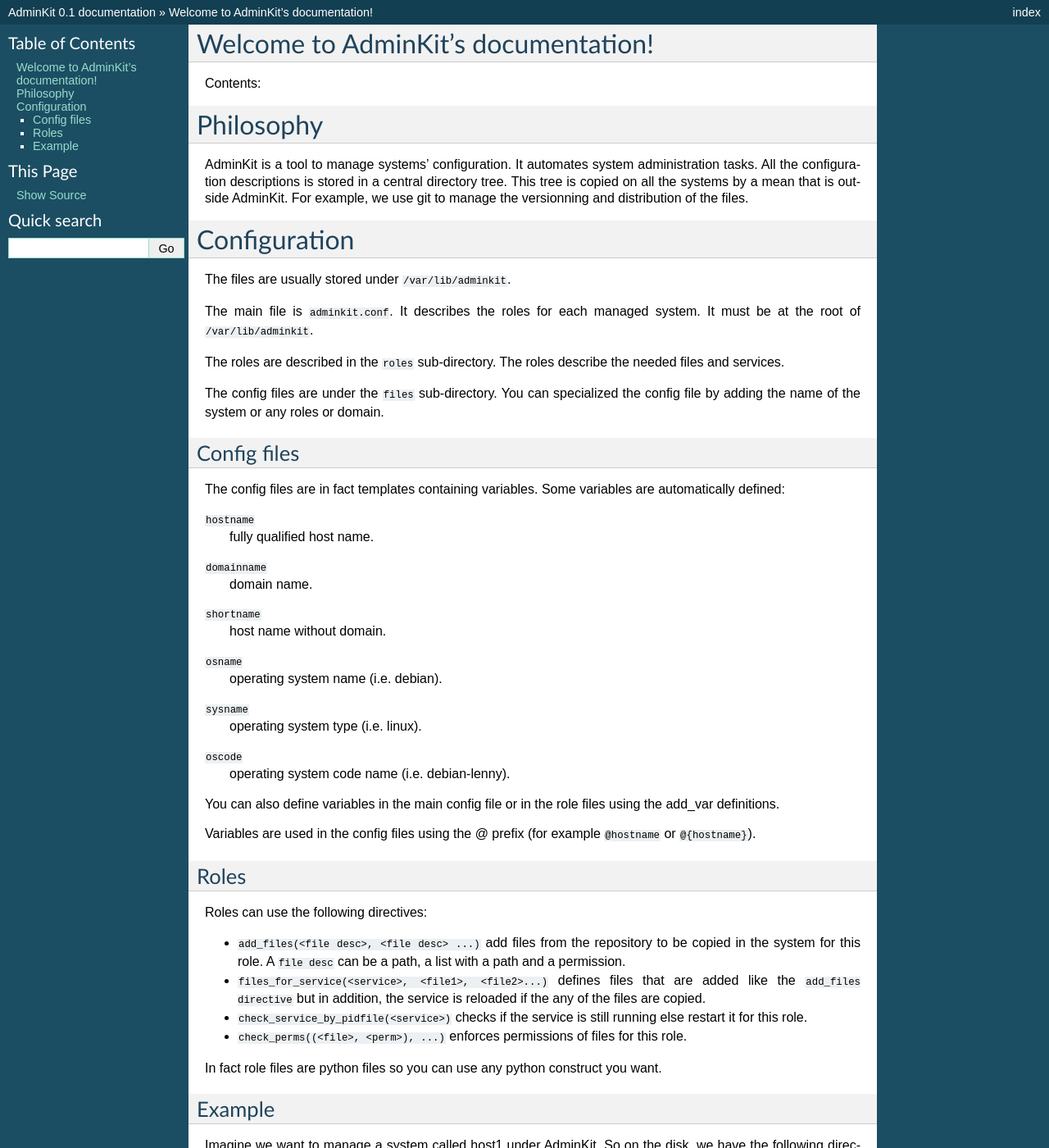
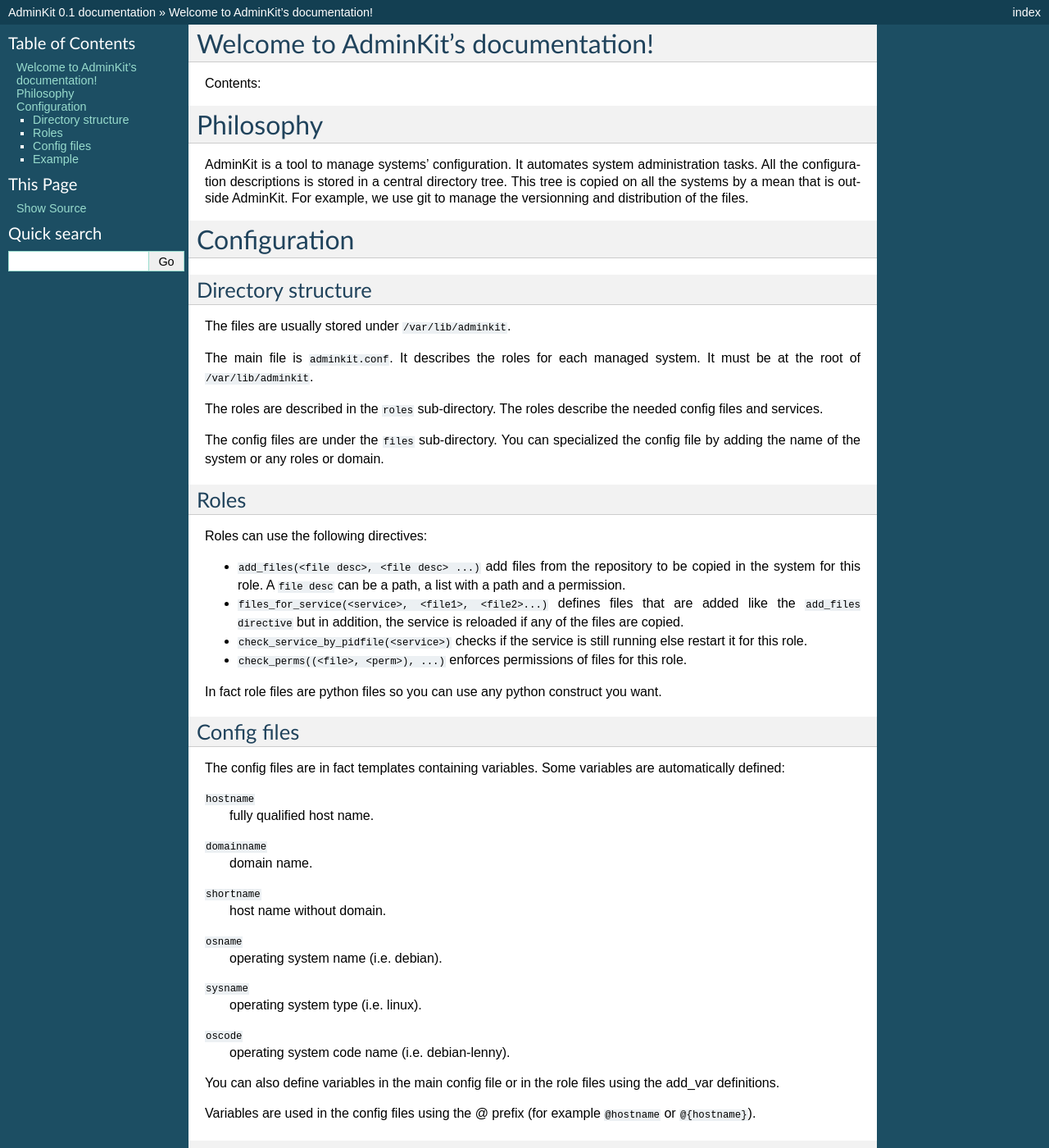
Before and after one commit to flepied/adminkit, a Sphinx documentation site: the page built from docs/adminkit.txt, in a window 1280 px wide and 1400 px high. Shown: the whole window at 82% size. Built offline with Sphinx 7.4.7, drawn with Linux system fonts in a browser that asks for light colours; some of the changed lines change nothing that is shown.

Commit message:
reorganized sections

```diff
--- a/docs/adminkit.txt
+++ b/docs/adminkit.txt
@@ -23,17 +23,42 @@
 Configuration
 =============
 
+Directory structure
+-------------------
+
 The files are usually stored under ``/var/lib/adminkit``.
 
 The main file is ``adminkit.conf``. It describes the roles for each
 managed system. It must be at the root of ``/var/lib/adminkit``.
 
 The roles are described in the ``roles`` sub-directory. The roles
-describe the needed files and services.
+describe the needed config files and services.
 
 The config files are under the ``files`` sub-directory. You can
 specialized the config file by adding the name of the system or any
 roles or domain.
+
+Roles
+-----
+
+Roles can use the following directives:
+
+- ``add_files(<file desc>, <file desc> ...)`` add files from the
+  repository to be copied in the system for this role. A ``file
+  desc`` can be a path, a list with a path and a permission.
+
+- ``files_for_service(<service>, <file1>, <file2>...)`` defines files
+  that are added like the ``add_files directive`` but in addition, the
+  service is reloaded if any of the files are copied.
+
+- ``check_service_by_pidfile(<service>)`` checks if the service is
+  still running else restart it for this role.
+
+- ``check_perms((<file>, <perm>), ...)`` enforces permissions of files
+  for this role.
+
+In fact role files are python files so you can use any python
+construct you want.
 
 Config files
 ------------
@@ -64,28 +89,6 @@
 
 Variables are used in the config files using the @ prefix (for example
 ``@hostname`` or ``@{hostname}``).
-
-Roles
------
-
-Roles can use the following directives:
-
-- ``add_files(<file desc>, <file desc> ...)`` add files from the
-  repository to be copied in the system for this role. A ``file
-  desc`` can be a path, a list with a path and a permission.
-
-- ``files_for_service(<service>, <file1>, <file2>...)`` defines files
-  that are added like the ``add_files directive`` but in addition, the
-  service is reloaded if the any of the files are copied.
-
-- ``check_service_by_pidfile(<service>)`` checks if the service is
-  still running else restart it for this role.
-
-- ``check_perms((<file>, <perm>), ...)`` enforces permissions of files
-  for this role.
-
-In fact role files are python files so you can use any python
-construct you want.
 
 Example
 -------
```
